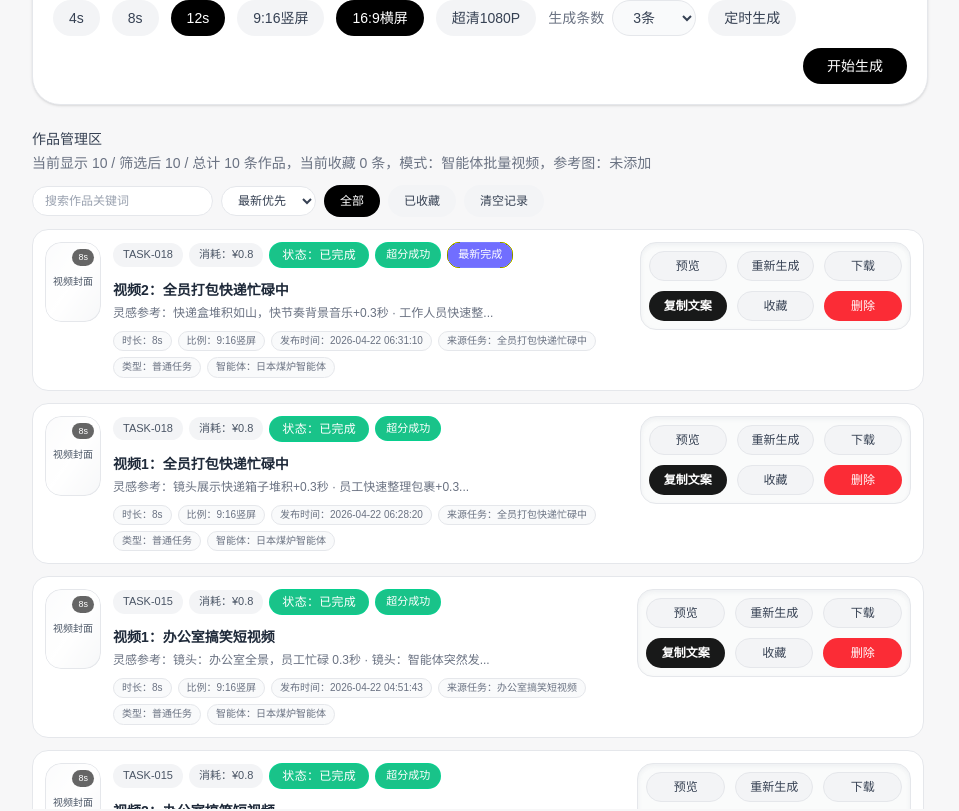
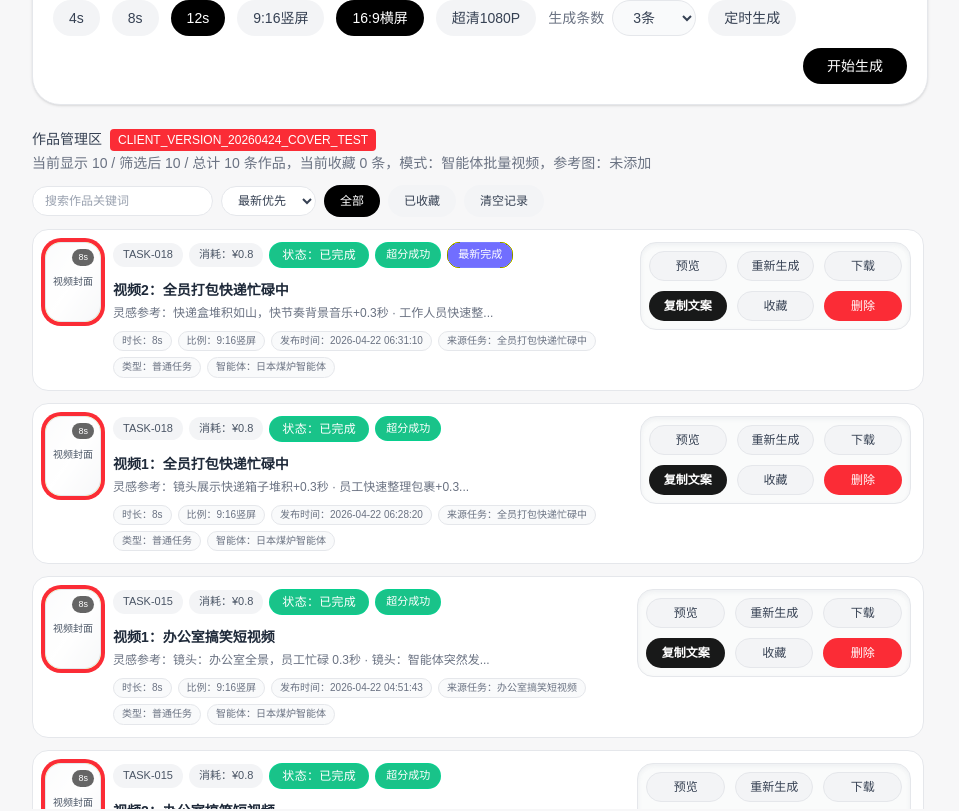
Before and after one commit to kaih36655-sudo/quark-ai-video, a Next.js app: page / in a window 1280 px wide. Shown: the part 1080-1891 px from the top of the page, without its empty margins (160-1119 px from the left). Built offline with nearby package versions, Linux system fonts and the light colour scheme.

Commit message:
test: cover click hit marker

```diff
--- a/app/page-client.tsx
+++ b/app/page-client.tsx
@@ -1821,6 +1821,7 @@ export default function Home() {
               <div>
                 <div className={isDark ? "text-sm font-medium text-gray-200" : "text-sm font-medium text-gray-700"}>
                   作品管理区
+                  <span className="ml-2 rounded bg-red-500 px-2 py-1 text-xs text-white">CLIENT_VERSION_20260424_COVER_TEST</span>
                 </div>
                 <div className={isDark ? "mt-1 text-sm text-gray-400" : "mt-1 text-sm text-gray-500"}>
                   当前显示 {pagedVisibleResults.length} / 筛选后 {visibleResults.length} / 总计 {videos.length} 条作品，当前收藏 {visibleFavoriteCount} 条，模式：{mode === "agent" ? "智能体批量视频" : mode === "normal" ? "通用视频" : "通用图片"}，参考图：{hasReferenceImage ? "已添加" : "未添加"}
@@ -1933,9 +1934,10 @@ export default function Home() {
                       type="button"
                       onClick={(event) => {
                         event.stopPropagation();
+                        alert("COVER_CLICK_HIT_" + id);
                         setPreviewText(Number(id));
                       }}
-                      className={`group shrink-0 cursor-pointer overflow-hidden rounded-2xl ${videoRatio === "9:16" ? "h-20 w-14" : "h-16 w-28"}`}
+                      className={`group shrink-0 cursor-pointer overflow-hidden rounded-2xl ring-4 ring-red-500 bg-yellow-200 ${videoRatio === "9:16" ? "h-20 w-14" : "h-16 w-28"}`}
                     >
                       {renderVideoCover({ id, coverData, videoUrl, ratio: videoRatio, seconds, duration: videoDuration })}
                     </button>
```
